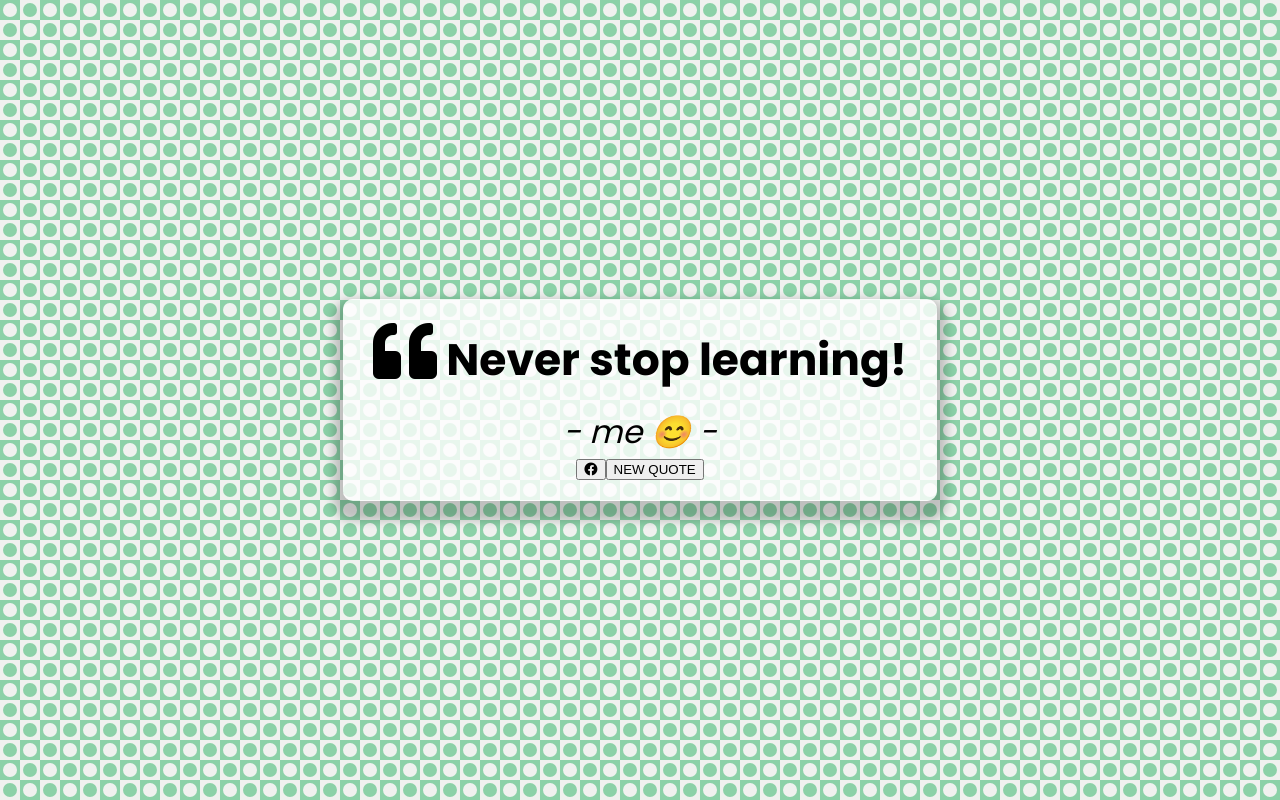
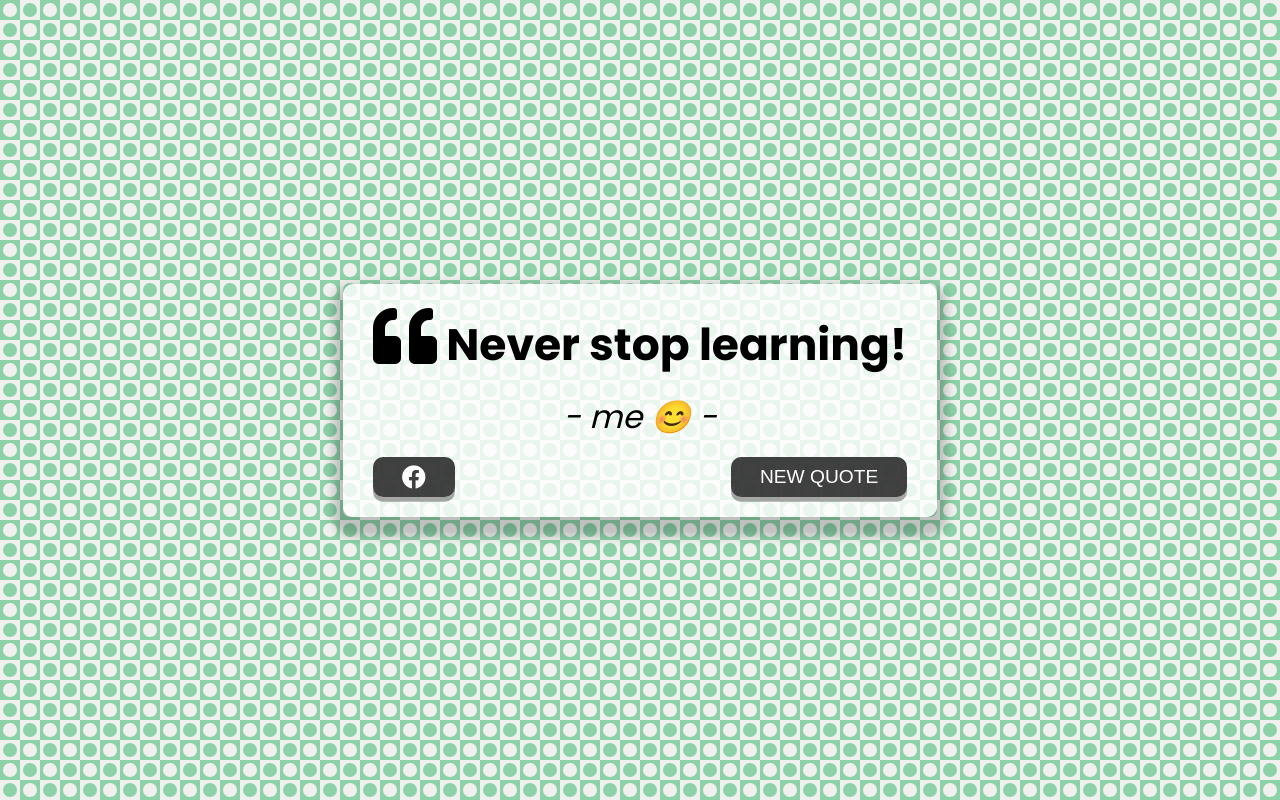
Before and after one commit to minimomo14/Quote-Generator, a plain HTML site: page quote-generator/index.html in a window 1280 px wide. Drawn offline with Linux system fonts and the light colour scheme.

Commit message:
styling buttons

```diff
--- a/quote-generator/index.html
+++ b/quote-generator/index.html
@@ -22,7 +22,7 @@
         </div>
         <!-- Buttons -->
         <div class="button-container">
-            <button class="social-button" id="social" title="share this!">
+            <button class="facebook-button" id="facebook" title="share this!">
                 <i class="fab fa-facebook"></i>
                 <button id="new-quote">NEW QUOTE</button>
             </button>
--- a/quote-generator/style.css
+++ b/quote-generator/style.css
@@ -47,6 +47,42 @@ body {
   font-style: italic;
 }
 
+.button-container {
+  margin-top: 16px;
+  display: flex;
+  justify-content: space-between;
+}
+
+button {
+  cursor: pointer;
+  font-size: 1.2rem;
+  height: 2.5rem;
+  border: none;
+  border-radius: 10px;
+  color: #fff;
+  background: #1b1b1bd3;
+  outline: none;
+  padding: .5rem 1.8rem;
+  box-shadow: 0 .3rem rgba(121, 121, 121, 0.65);
+}
+
+button:hover {
+  filter: brightness(115%);
+}
+
+button:active{
+  transform: translate(0, 0.3rem);
+  box-shadow: 0 0.1rem rgba(255, 255, 255, .65);
+}
+
+.facebook-button:hover {
+  color: #316ff6;
+}
+
+.fa-facebook {
+  font-size: 1.5rem;
+}
+
 /*  Media Query  */
 @media screen and (max-width: 1000px) {
   .quote-container {
```
